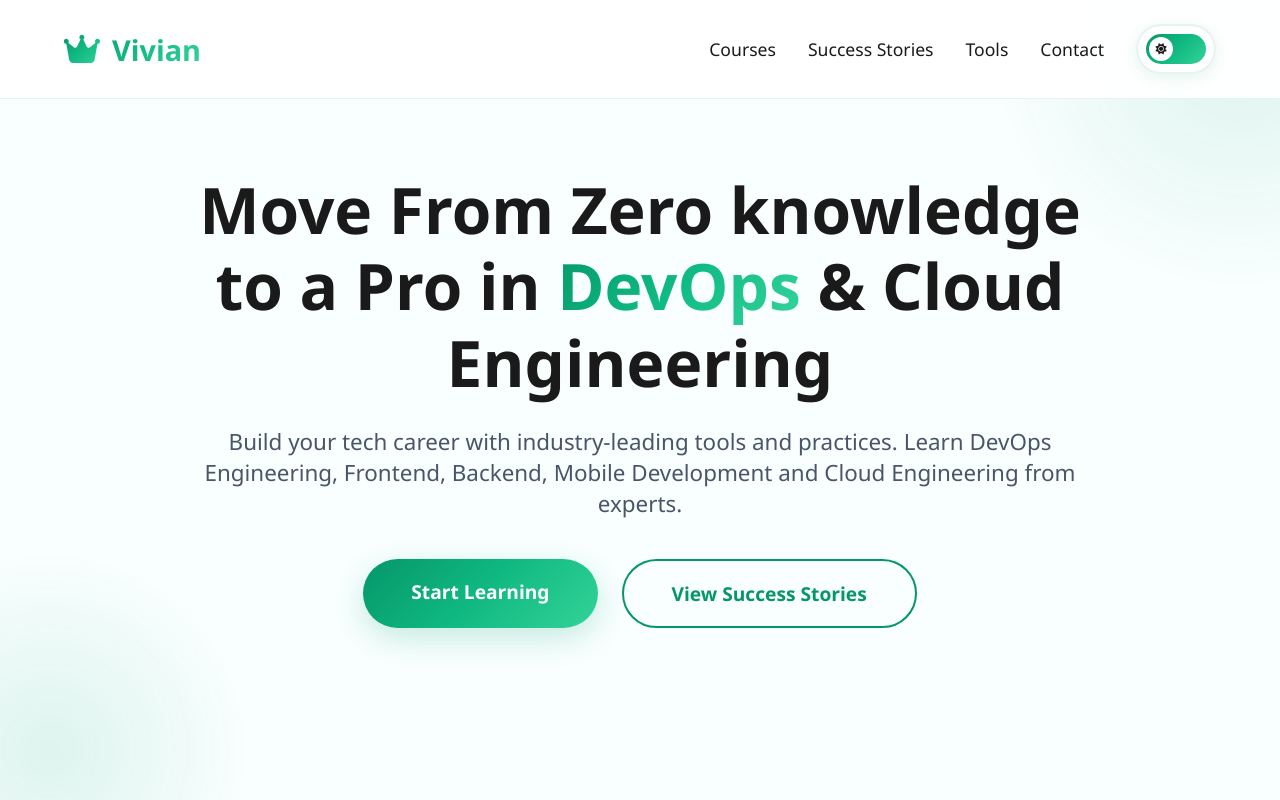
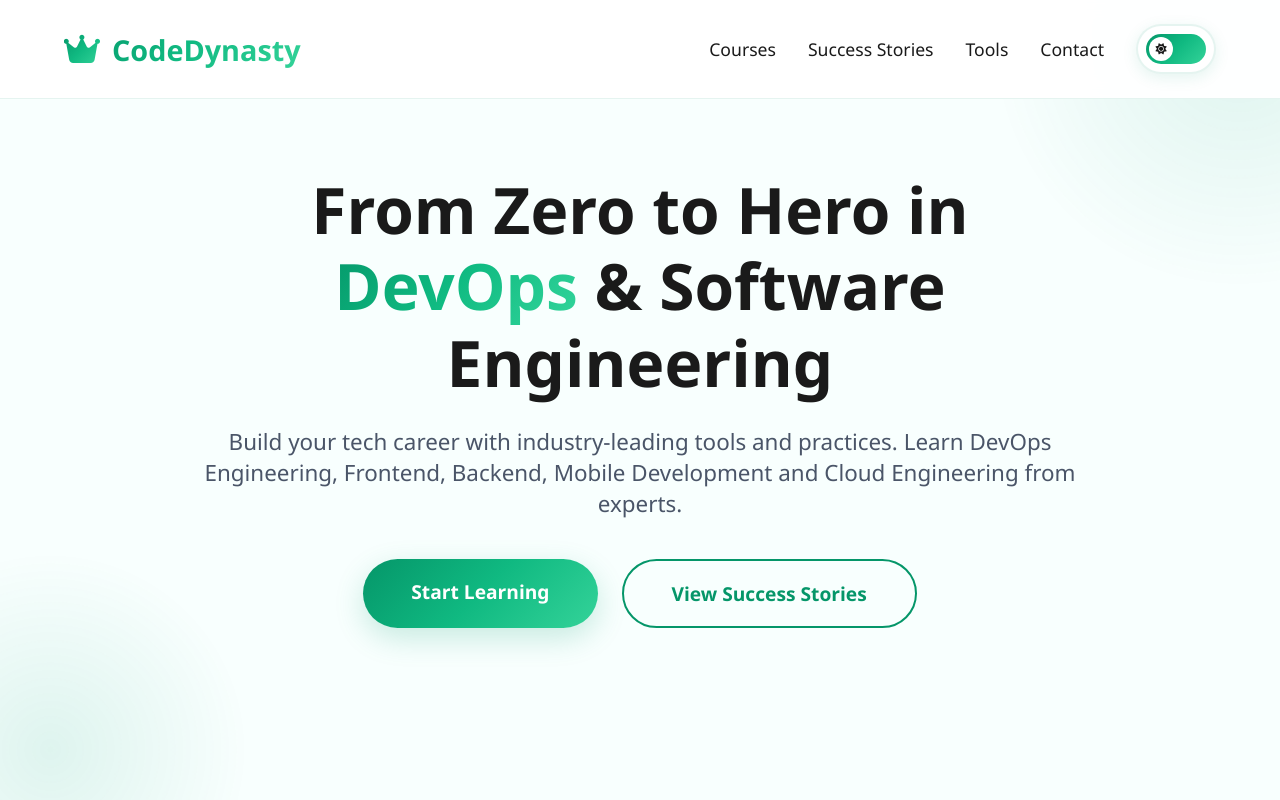
Before and after one commit to pearlvee/aws-devops-class01, a website: page public/index.html in a window 1280 px wide. Shown: the top 800 px of the page. Drawn offline with Linux system fonts and the light colour scheme.

Commit message:
Initial commit of project files

```diff
--- a/public/index.html
+++ b/public/index.html
@@ -649,7 +649,7 @@
         <div class="nav-content">
             <div class="logo">
                 <i class="fas fa-crown"></i>
-                <span>Vivian</span>
+                <span>CodeDynasty</span>
             </div>
             <div class="nav-right">
                 <ul class="nav-links">
@@ -671,7 +671,7 @@
 
     <section class="hero">
         <div class="hero-content">
-            <h1>Move From Zero knowledge to a Pro in <span>DevOps</span> & Cloud Engineering</h1>
+            <h1>From Zero to Hero in <span>DevOps</span> & Software Engineering</h1>
             <p>Build your tech career with industry-leading tools and practices. Learn DevOps Engineering, Frontend, Backend, Mobile Development and Cloud Engineering from experts.</p>
             <div class="cta-buttons">
                 <a href="#courses" class="cta-button">Start Learning</a>
```
